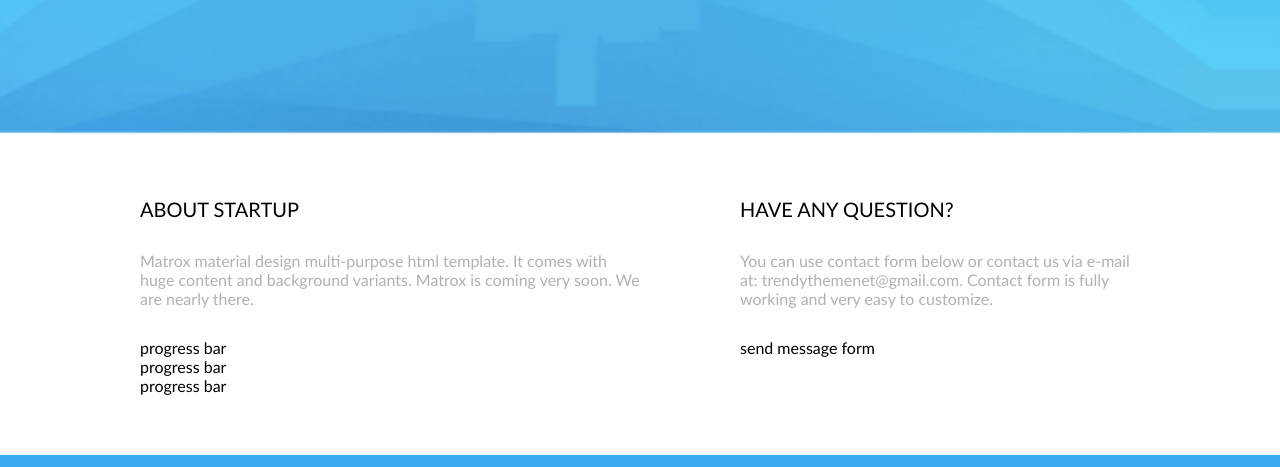
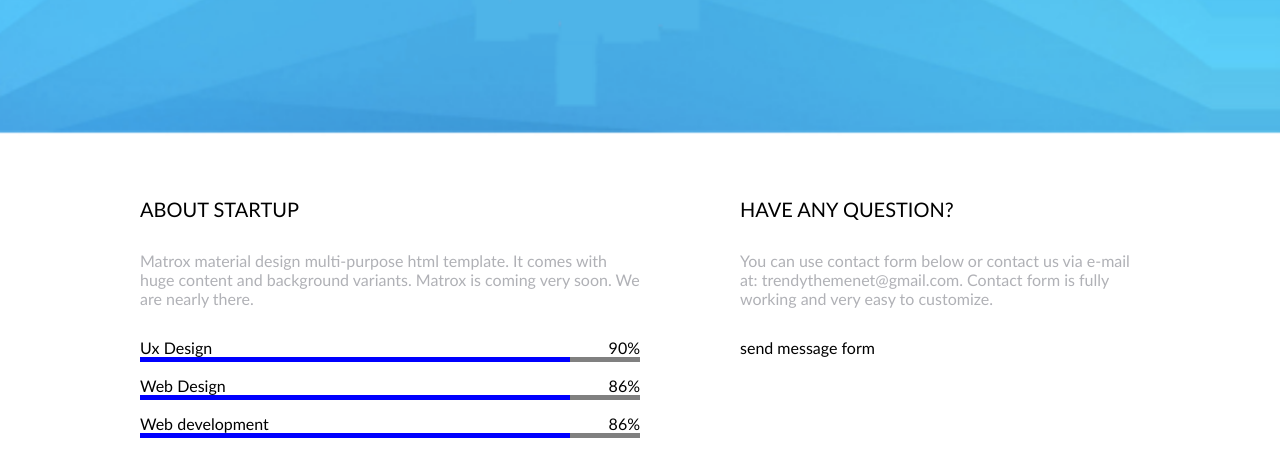
Before and after one commit to BrigitaK/Coming-soon, a plain HTML site: page index.html in a window 1280 px wide. Shown: the part 663-1130 px from the top of the page. Drawn offline with Linux system fonts and the light colour scheme.

Commit message:
progress bar

```diff
--- a/css/progressbar.css
+++ b/css/progressbar.css
@@ -2,3 +2,33 @@
     display: inline-block;
     width: 100%;
 }
+.progressbar + .progressbar{
+    margin-top: 40px;
+}
+
+.progressbar > .top{
+    display: inline-block;
+    width: 100%;
+}
+    .progressbar > .top > .label{
+        display: inline-block;
+        float: left;
+    }
+    .progressbar > .top > .percentage{
+        display: inline-block;
+        float: right;
+    }
+
+.progressbar > .bottom{
+    display: inline-block;
+    width: 100%;
+    height: 5px;
+    background-color: grey;
+
+}
+    .progressbar > .bottom > .progress{
+        display: inline-block;
+        height: 100%;
+        width: 86%;
+        background-color: blue;
+    }
--- a/index.html
+++ b/index.html
@@ -53,14 +53,32 @@
             <h2 class="column-title">About startup</h2>
             <p class="column-description">Matrox material design multi-purpose html template. It comes with huge content and background variants. Matrox is coming very soon. We are nearly there.</p>
             <div class="progressbar">
-                progress bar
-            </div>
-            <div class="progressbar">
-                progress bar
-            </div>
-            <div class="progressbar">
-                progress bar
-            </div>
+
+                <div class="top">
+                    <div class="label">Ux Design</div>
+                    <div class="percentage">90%</div>
+                </div>
+                <div class="bottom">
+                    <div class="progress"></div>
+                </div>
+
+                <div class="top">
+                    <div class="label">Web Design</div>
+                    <div class="percentage">86%</div>
+                </div>
+                <div class="bottom">
+                    <div class="progress"></div>
+                </div>
+
+                <div class="top">
+                    <div class="label">Web development</div>
+                    <div class="percentage">86%</div>
+                </div>
+                <div class="bottom">
+                    <div class="progress"></div>
+                </div>
+
+             </div>
         </div>
         <div class="right-column">
             <h2 class="column-title">Have any question?</h2>
```
